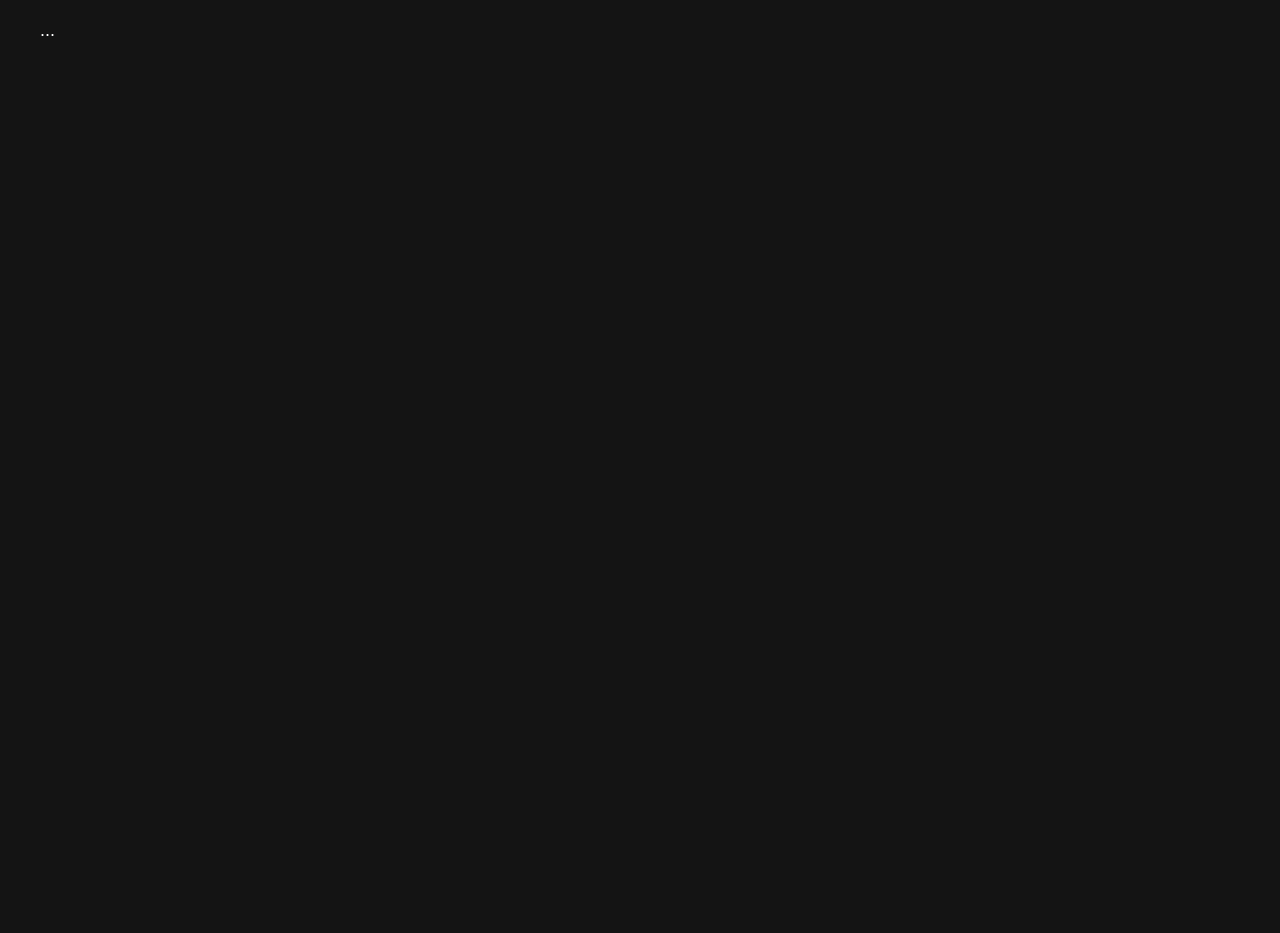
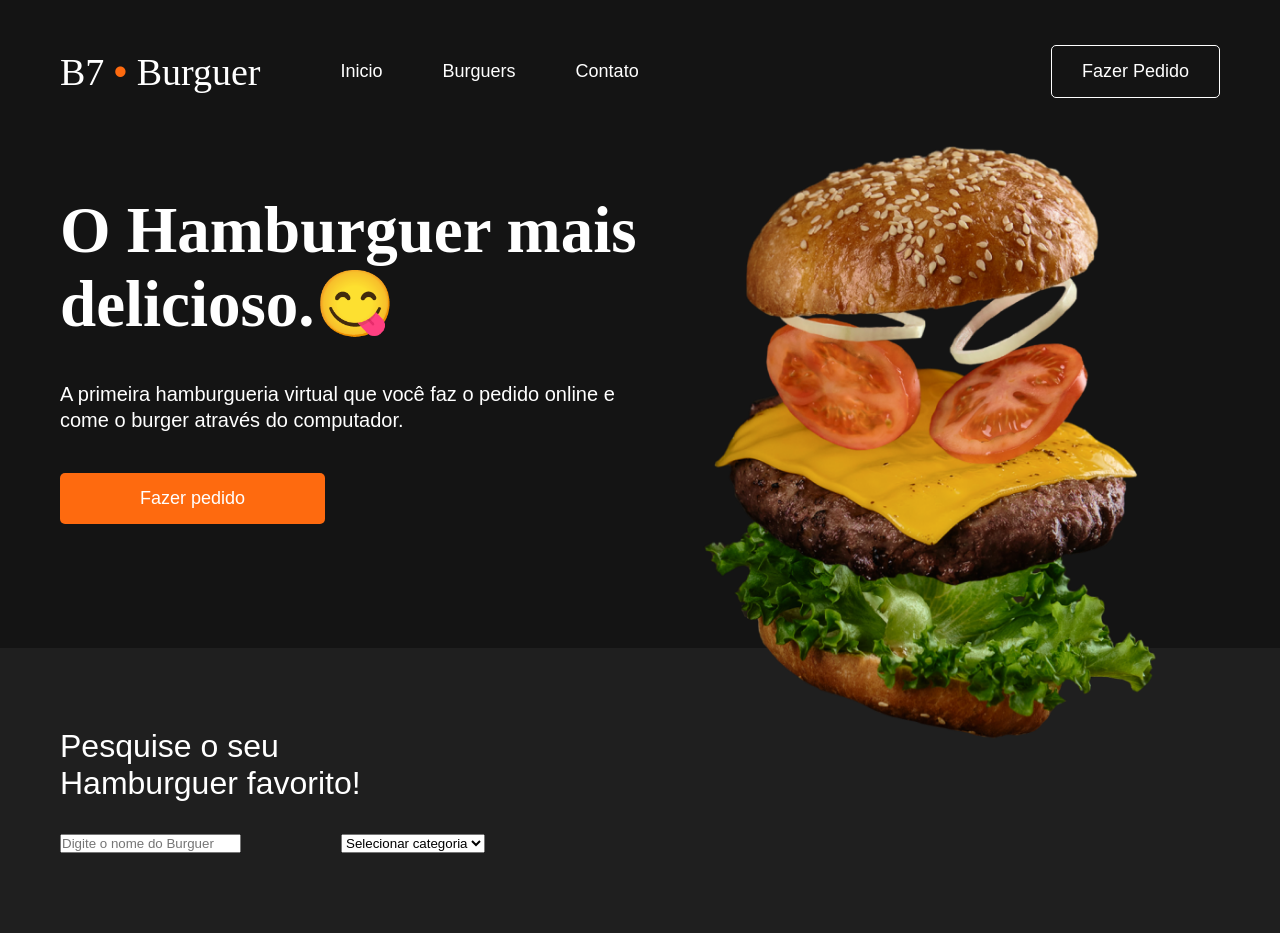
Before and after one commit to AparecidoNicolini/b7burguer, a plain HTML site: page index.html in a window 1280 px wide. Before the commit the page ends 800 px from the top, so only its background shows below. Drawn offline with Linux system fonts and the light colour scheme; a web font is replaced by a local one.

Commit message:
Inicio do projeto

```diff
--- a/assets/css/style.css
+++ b/assets/css/style.css
@@ -20,5 +20,186 @@ body {
     width: 100%;
     margin: auto;
     max-width: 1200px;
-    padding: 20px 0;
+    padding: 0 20px;
 }
+
+.logo a {
+    color: #fff;
+    font-size: 38px;
+    font-family: 'Calistoga';
+    text-decoration: none;
+}
+
+.logo a span {
+    color: #fe6a0f;
+}
+
+/* Header */
+
+header .container {
+    display: flex;
+    align-items: center;
+    padding-top: 45px;
+    padding-bottom: 45px;
+    gap: 50px;
+}
+
+header nav {
+    flex: 1;
+    display: flex;
+    align-items: center;
+}
+
+header nav .leftside {
+    display: flex;
+    flex: 1;
+}
+
+header nav li {
+    margin: 0 30px;
+}
+
+header nav li a {
+    color: #fff;
+    text-decoration: none;
+}
+
+header nav li a:hover {
+    color: #999;
+}
+
+header nav .button {
+    display: block;
+    border: 1px solid #fff;
+    padding: 15px 30px;
+    border-radius: 5px;
+    color: #fff;
+    text-decoration: none;
+}
+
+header nav .button:hover {
+    color: #999;
+    border-color: #999;
+}
+
+header .menu {
+    display: none;
+    flex: 1;
+    justify-content: flex-end;
+}
+
+header .menu-icon {
+    width: 32px;
+    height: 32px;
+    display: flex;
+    flex-direction: column;
+    justify-content: space-between;
+    cursor: pointer;
+}
+
+header .menu-icon div {
+    height: 6px;
+    width: 32px;
+    background-color: #fff;
+}
+
+/* Hero */
+.hero .container {
+    display: flex;
+}
+
+.hero .leftside,
+.hero .rightside {
+    flex: 1;
+}
+
+.hero .leftside {
+    padding-bottom: 150px;
+}
+
+.hero .rightside {
+    text-align: center;
+}
+
+.hero .rightside img {
+    width: auto;
+    max-height: 600px;
+}
+
+.hero h1 {
+    font-size: 65px;
+    font-family: 'Calistoga';
+    line-height: 74px;
+    margin-top: 50px;
+}
+
+.hero p {
+    font-size: 20px;
+    line-height: 26px;
+    margin: 40px 0;
+}
+
+.hero .button {
+    display: inline-block;
+    background-color: #fe6a0f;
+    color: #fff;
+    text-decoration: none;
+    padding: 15px 80px;
+    border-radius: 5px;
+    font-weight: 500;
+}
+
+.hero .button:hover {
+    opacity: 0.8;
+}
+
+/*Search*/
+
+.search {
+    background-color: #1f1f1f;
+    padding: 80px 0;
+    margin-top: -100px;
+}
+
+.search .title {
+    font-size: 32px;
+}
+
+.search .sides {
+    display: flex;
+    margin-top: 30px;
+    gap: 100px;
+}
+
+
+@media (max-width: 820px) {
+    header nav {
+        display: none;
+    }
+
+    header .menu {
+        display: flex;
+    }
+
+    .hero .container {
+        flex-direction: column;
+    }
+
+    .hero .leftside {
+        text-align: center;
+        padding-bottom: 40px;
+    }
+
+    .hero .rightside {
+        padding-bottom: 30px;
+    }
+
+    .hero .rightside img {
+        height: 400px;
+    }
+
+    .hero h1 {
+        font-size: 44px;
+        line-height: 50px;
+    }
+}
--- a/index.html
+++ b/index.html
@@ -3,13 +3,68 @@
 <head>
     <meta charset="UTF-8">
     <meta name="viewport" content="width=device-width, initial-scale=1.0">
-    <link rel="stylesheet" href="assets/css/style.css">
+    <link rel="stylesheet" href="./assets/css/style.css">
     <title>B7Burguer</title>
 </head>
 <body>
-    <div class="container">
-        ...
-    </div>
+    <header>
+        <div class="container">
+            <div class="logo">
+                <a href="#">
+                    B7 <span>•</span> Burguer
+                </a>
+            </div>
+            <nav>
+                <ul class="leftside">
+                    <li><a href="#">Inicio</a></li>
+                    <li><a href="#">Burguers</a></li>
+                    <li><a href="#">Contato</a></li>
+                </ul>
+                <div class="rightside">
+                    <a href="" class="button">Fazer Pedido</a>
+                </div>
+            </nav>
+            <div class="menu">
+                <div class="menu-icon">
+                <div class=""></div>
+                <div class=""></div>
+                <div class=""></div>
+                </div>
+            </div>
+        </div>
+    </header>
+
+    <section class="hero">
+        <div class="container">
+            <div class="leftside">
+                <h1>O Hamburguer mais delicioso.😋</h1>
+                <p>A primeira hamburgueria virtual que você faz o pedido online e come o burger através do computador.</p>
+                <a href="#" class="button">Fazer pedido</a>
+            </div>
+            <div class="rightside">
+                <img src="./assets/heroBurger.png" alt="Imagem de um delicioso Hamburguer">
+            </div>
+        </div>
+    </section>
+
+    <section class="search">
+        <div class="container">
+            <div class="title">Pesquise o seu<br/>Hamburguer favorito!</div>
+            <div class="sides">
+                <div class="leftside">
+                    <input type="search" placeholder="Digite o nome do Burguer">
+                </div>
+                <div class="rightside">
+                    <select>
+                        <option value="">Selecionar categoria</option>
+                        <option value="burguers">Hamburguer</option>
+                        <option value="pizza">Pizza</option>
+                        <option value="refrigerante">Refrigerante</option>
+                    </select>
+                </div>
+            </div>
+        </div>
+    </section>
 
 </body>
 </html>
```
Also changed, not shown: 1 other file.
